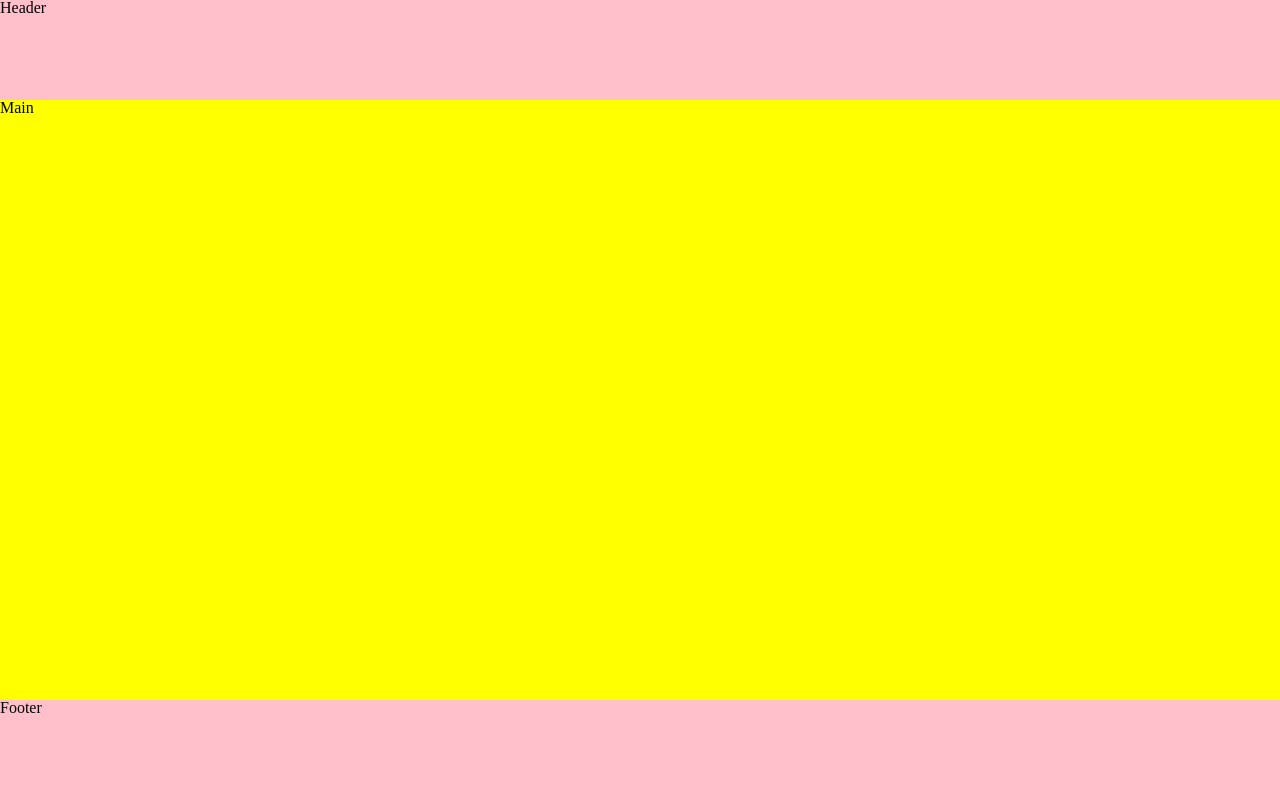
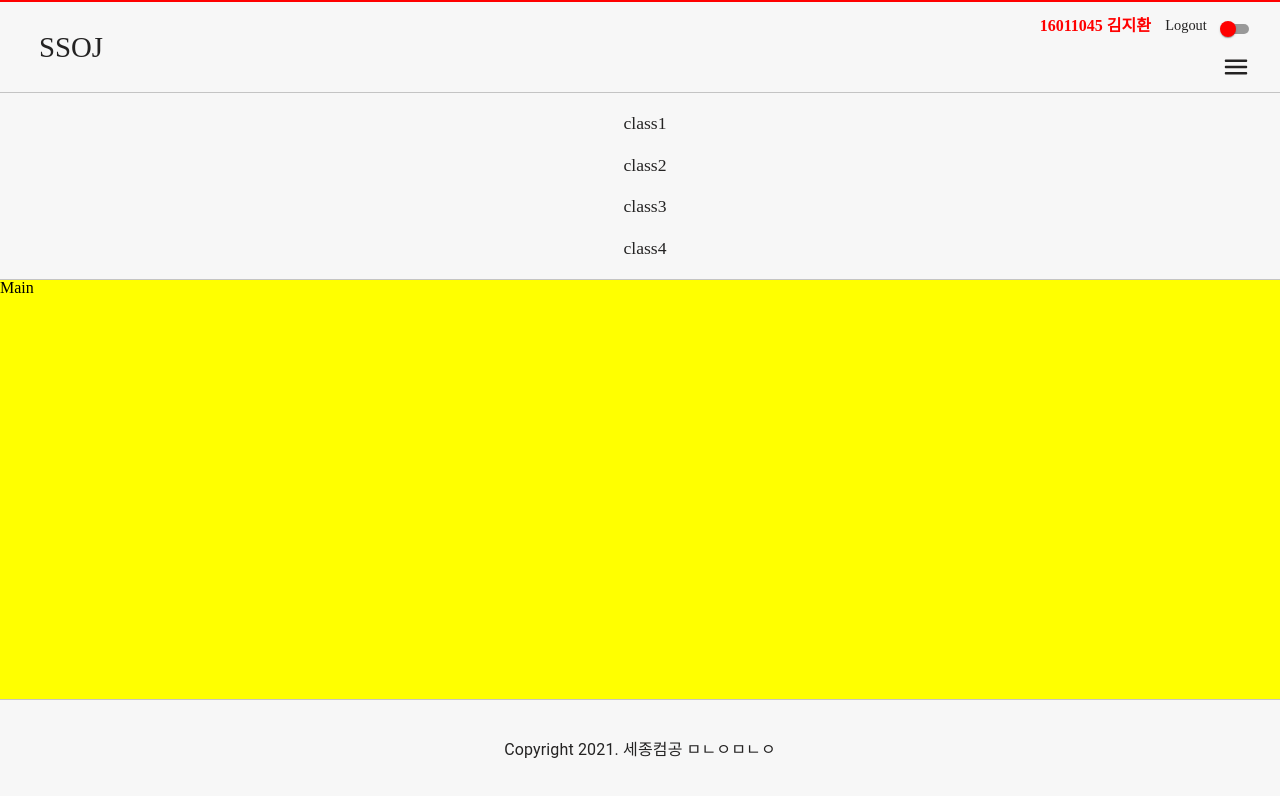
Before and after one commit to donut0310/Sejong-SQL-OJ, a React (Create React App) app in the folder src/client/: page /main in a window 1280 px wide. Shown: the top 796 px of the page. Built offline with nearby package versions, Linux system fonts and the light colour scheme.

Commit message:
Add header, footer

```diff
--- a/src/client/src/App.js
+++ b/src/client/src/App.js
@@ -48,7 +48,10 @@ const GlobalStyles = createGlobalStyle`
 `
 
 const MainWrapper = styled.div`
+  min-width: 375px;
   min-height: 100vh;
   display: flex;
   flex-direction: column;
+
+  background: ${(props) => props.theme.BACKGROUND};
 `
--- a/src/client/src/assets/themes.js
+++ b/src/client/src/assets/themes.js
@@ -1,13 +1,29 @@
 export const lightTheme = {
   GENERAL_FONT: '#242323',
   SUB_FONT: '#636363',
+  POINT: 'red',
 
-  POINT: '#ef7d2d',
+  BACKGROUND: '#f7f7f7',
+  CONTENTS: '#f6f6f6',
+
+  SUB_BORDER: '#c4c4c4',
+  MAIN_BORDER: '#242323',
+
+  BOARD_LIST_HOVER: '#ebebeb',
+  BOARD_TITLE: '#d9d9d9',
 }
 
 export const darkTheme = {
   GENERAL_FONT: '#F3F6F2',
   SUB_FONT: '#F3F6F2',
+  POINT: 'red',
 
-  POINT: '#ef7d2d',
+  BACKGROUND: '#393938',
+  CONTENTS: '#40403e',
+
+  SUB_BORDER: '#757575',
+  MAIN_BORDER: '#b3b3b1',
+
+  BOARD_LIST_HOVER: '#4d4d4d',
+  BOARD_TITLE: '#626362',
 }
--- a/src/client/src/components/footer/Footer.js
+++ b/src/client/src/components/footer/Footer.js
@@ -1,13 +1,32 @@
 import React from 'react'
+import { connect } from 'react-redux'
 import styled from 'styled-components'
+import { Typography } from '@material-ui/core'
 
 const Footer = () => {
-  return <FooterWrapper>Footer</FooterWrapper>
+  return (
+    <FooterWrapper>
+      <Typography>Copyright 2021. 세종컴공 ㅁㄴㅇㅁㄴㅇ</Typography>
+    </FooterWrapper>
+  )
 }
 
-export default Footer
+const mapStateToProps = () => {
+  return {}
+}
+
+export default connect(mapStateToProps)(Footer)
 
 const FooterWrapper = styled.div`
+  width: 100%;
   height: 100px;
-  background: pink;
+
+  display: flex;
+  flex-direction: column;
+  justify-content: center;
+  align-items: center;
+
+  border-top: 1.5px solid ${(props) => props.theme.SUB_BORDER};
+  color: ${(props) => props.theme.GENERAL_FONT};
+  background: ${(props) => props.theme.BACKGROUND};
 `
--- a/src/client/src/components/header/Header.js
+++ b/src/client/src/components/header/Header.js
@@ -1,14 +1,87 @@
-import React from 'react'
+import React, { useState } from 'react'
+import { connect } from 'react-redux'
 import styled from 'styled-components'
+import { Collapse, Container } from '@material-ui/core'
+import MenuRoundedIcon from '@material-ui/icons/MenuRounded'
+
+import Logo from './Logo'
+import Link from './Link'
+import Menu from './Menu'
 
 const Header = () => {
-  return <HeaderWrapper>Header</HeaderWrapper>
+  const [toggleMenu, setToggleMenu] = useState(true)
+
+  const handleToggleMenu = () => {
+    setToggleMenu(!toggleMenu)
+  }
+
+  return (
+    <>
+      <HeaderWrapper>
+        <MaxWidth maxWidth="lg">
+          <Logo />
+          <MenuWrapper>
+            <Link />
+            <ToggleMenuBtn onClick={handleToggleMenu} />
+          </MenuWrapper>
+        </MaxWidth>
+      </HeaderWrapper>
+
+      <StyledCollapse in={toggleMenu}>
+        <MaxWidth maxWidth="lg">
+          <Menu />
+        </MaxWidth>
+      </StyledCollapse>
+    </>
+  )
 }
 
-export default Header
+const mapStateToProps = () => {
+  return {}
+}
+
+export default connect(mapStateToProps)(Header)
 
 const HeaderWrapper = styled.div`
+  /* position: sticky; */
+
+  border-top: 2px solid ${(props) => props.theme.POINT};
+  border-bottom: 1.5px solid ${(props) => props.theme.SUB_BORDER};
+
+  color: ${(props) => props.theme.GENERAL_FONT};
+`
+
+const MenuWrapper = styled.div`
   position: sticky;
-  height: 100px;
-  background: pink;
+  display: flex;
+  flex-direction: column;
 `
+
+const MaxWidth = styled(Container)`
+  display: flex;
+  position: sticky;
+`
+
+const ToggleMenuBtn = styled(MenuRoundedIcon)`
+  && {
+    width: 30px;
+    height: 30px;
+  }
+
+  display: flex;
+  position: absolute;
+  top: 50px;
+  right: 5px;
+
+  &:hover {
+    cursor: pointer;
+    path {
+      color: ${(props) => props.theme.POINT};
+    }
+  }
+`
+
+const StyledCollapse = styled(Collapse)`
+  width: 100%;
+  border-bottom: 1.5px solid ${(props) => props.theme.SUB_BORDER};
+`
--- /dev/null
+++ b/src/client/src/components/header/Link.js
@@ -0,0 +1,90 @@
+import React from 'react'
+import { connect } from 'react-redux'
+import { Link, useHistory } from 'react-router-dom'
+import styled from 'styled-components'
+import { Switch } from '@material-ui/core'
+
+// import { logOut, toggleTheme } from '../../redux/'
+import { toggleTheme } from '../../redux'
+
+// const NavLink = ({ user, logOut, toggleTheme }) => {
+const NavLink = ({ toggleTheme }) => {
+  const history = useHistory()
+
+  const handleLogOutBtn = async () => {
+    // await logOut()
+    // history.push('/')
+  }
+
+  return (
+    <LinkWrapper>
+      <Name>16011045 김지환</Name>
+      <LinkBtn onClick={handleLogOutBtn}>
+        <Li>Logout</Li>
+      </LinkBtn>
+      <ThemeSwitch onClick={toggleTheme} size="small" color="default" />
+    </LinkWrapper>
+  )
+}
+
+const mapStateToProps = ({ user }) => {
+  return {
+    user,
+  }
+}
+
+const mapDispatchToProps = {
+  toggleTheme,
+  // logOut,
+}
+
+export default connect(mapStateToProps, mapDispatchToProps)(NavLink)
+
+const LinkWrapper = styled.ul`
+  font-size: 0.9rem;
+  list-style: none;
+
+  display: flex;
+  justify-content: center;
+  align-items: center;
+
+  position: absolute;
+  top: 8px;
+  right: 0;
+`
+
+const ThemeSwitch = styled(Switch)`
+  margin-top: 7px;
+
+  .MuiSwitch-thumb {
+    color: ${(props) => props.theme.POINT};
+  }
+`
+
+const Li = styled.li`
+  display: flex;
+  justify-content: center;
+  align-items: center;
+
+  &:hover {
+    border-radius: 4px;
+    color: ${(props) => props.theme.POINT};
+  }
+`
+
+const StyledLink = styled(Link)`
+  width: 60px;
+  text-decoration: none;
+`
+
+const LinkBtn = styled.div`
+  width: 60px;
+  cursor: pointer;
+`
+
+const Name = styled.p`
+  color: ${(props) => props.theme.POINT};
+  font-size: 1rem;
+  font-weight: bold;
+  margin-right: 5px;
+`
--- /dev/null
+++ b/src/client/src/components/header/Logo.js
@@ -0,0 +1,18 @@
+import React from 'react'
+import styled from 'styled-components'
+
+const Logo = () => {
+  return <LogoWrapper>SSOJ</LogoWrapper>
+}
+
+export default Logo
+
+const LogoWrapper = styled.div`
+  height: 90px;
+  font-size: 1.8rem;
+
+  display: flex;
+  align-items: center;
+  float: left;
+  margin-left: 15px;
+`
--- /dev/null
+++ b/src/client/src/components/header/Menu.js
@@ -0,0 +1,80 @@
+import React from 'react'
+import { connect } from 'react-redux'
+import { Link } from 'react-router-dom'
+import styled from 'styled-components'
+
+import {} from '../../redux'
+
+const Menu = () => {
+  const routes = [
+    { path: '/', name: 'class1' },
+    { path: '/', name: 'class2' },
+    { path: '/', name: 'class3' },
+    { path: '/', name: 'class4' },
+  ]
+
+  return (
+    <MenuWrapper>
+      {routes.map((route) => (
+        <StyledLink to={route.path} key={route.name}>
+          <Li>{route.name}</Li>
+        </StyledLink>
+      ))}
+    </MenuWrapper>
+  )
+}
+
+const mapStateToProps = () => {
+  return {}
+}
+
+const mapDispatchToProps = {}
+
+export default connect(mapStateToProps, mapDispatchToProps)(Menu)
+
+const MenuWrapper = styled.ul`
+  width: 100%;
+  list-style: none;
+
+  display: flex;
+  flex-direction: column;
+  justify-content: center;
+  align-items: center;
+
+  padding: 0 5px;
+  padding-bottom: 10px;
+
+  &:first-child {
+    padding-top: 10px;
+  }
+`
+
+const StyledLink = styled(Link)`
+  width: 100%;
+  text-decoration: none;
+
+  &:hover {
+    * {
+      color: ${(props) => props.theme.POINT};
+    }
+  }
+
+  color: ${(props) => props.theme.GENERAL_FONT};
+`
+
+const Li = styled.li`
+  font-size: 1.1rem;
+
+  display: flex;
+  justify-content: center;
+  align-items: center;
+
+  margin: 2px 10px;
+  padding: 8px 12px;
+
+  border: 2px solid transparent;
+  &:hover {
+    border: 2px solid ${(props) => props.theme.POINT};
+    color: ${(props) => props.theme.POINT};
+  }
+`
--- a/src/client/src/redux/index.js
+++ b/src/client/src/redux/index.js
@@ -1,2 +1,2 @@
 export {} from './user/actions'
-export {} from './theme/actions'
+export { toggleTheme } from './theme/actions'
```
